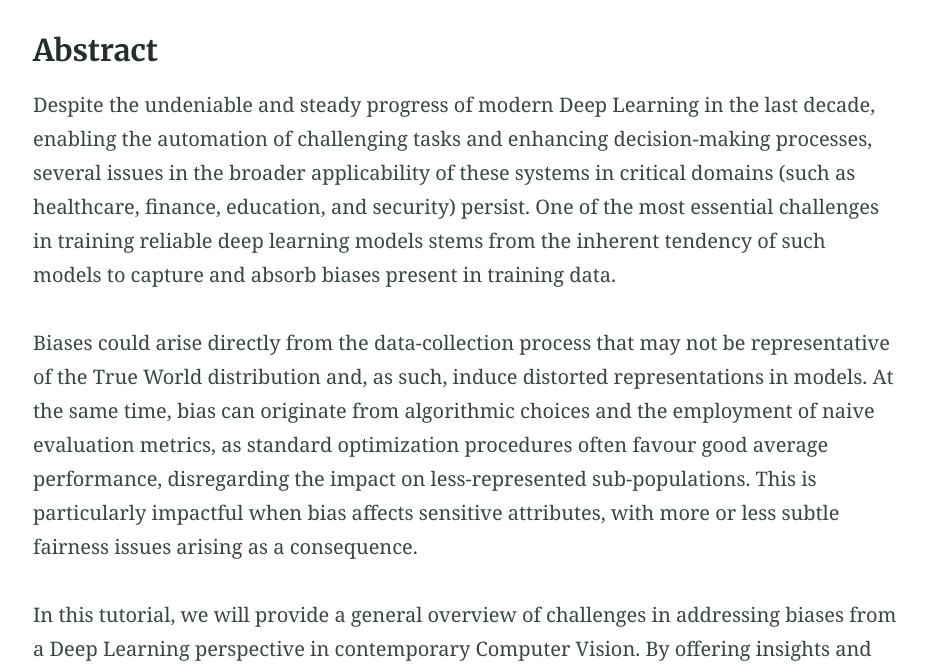
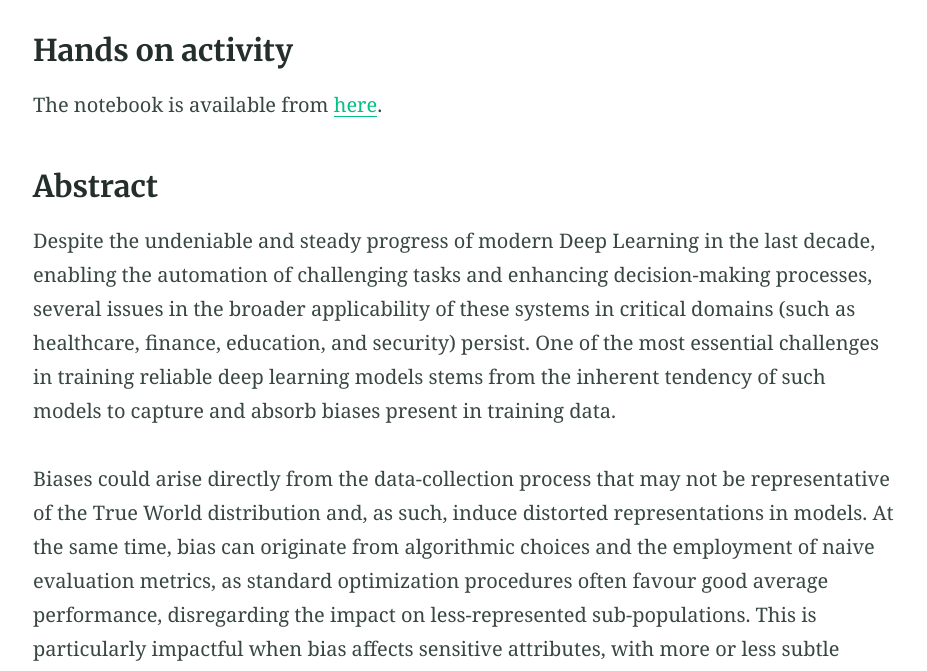
Before and after one commit to A-journey-through-model-debiasing/A-journey-through-model-debiasing.github.io, a Jekyll site: the page built from index.md, in a window 1280 px wide and 900 px high, scrolled down 1192 px, cut to the strip 229-900 px from the top of the window. Shown: the whole strip, without its empty margins (175-1102 px from the left). Built offline with Jekyll 4.4.1, drawn with Linux system fonts in a browser that asks for light colours.

Commit message:
Update index.md

```diff
--- a/index.md
+++ b/index.md
@@ -3,6 +3,7 @@ layout: page
 feature_image: /assets/logos/ICIAP2025TutorialBanner.jpg
 excerpt: "In this half-day tutorial, we will provide a general overview of challenges in addressing biases from a Deep Learning perspective in contemporary Computer Vision."
 ---
+
 
 #### Half-Day Tutorial Event @[ICIAP2025](https://sites.google.com/view/iciap25)
 
@@ -12,6 +13,10 @@ excerpt: "In this half-day tutorial, we will provide a general overview of chall
 ### Programme
 
 <img width="2472" height="1000" alt="Image" src="https://github.com/user-attachments/assets/83e5b3f8-d7b3-4916-8b0c-2706240bd56b" />
+
+### Hands on activity
+
+The notebook is available from [here](journey-through-model-debiasing.ipynb).
 
 ### Abstract
 
```
